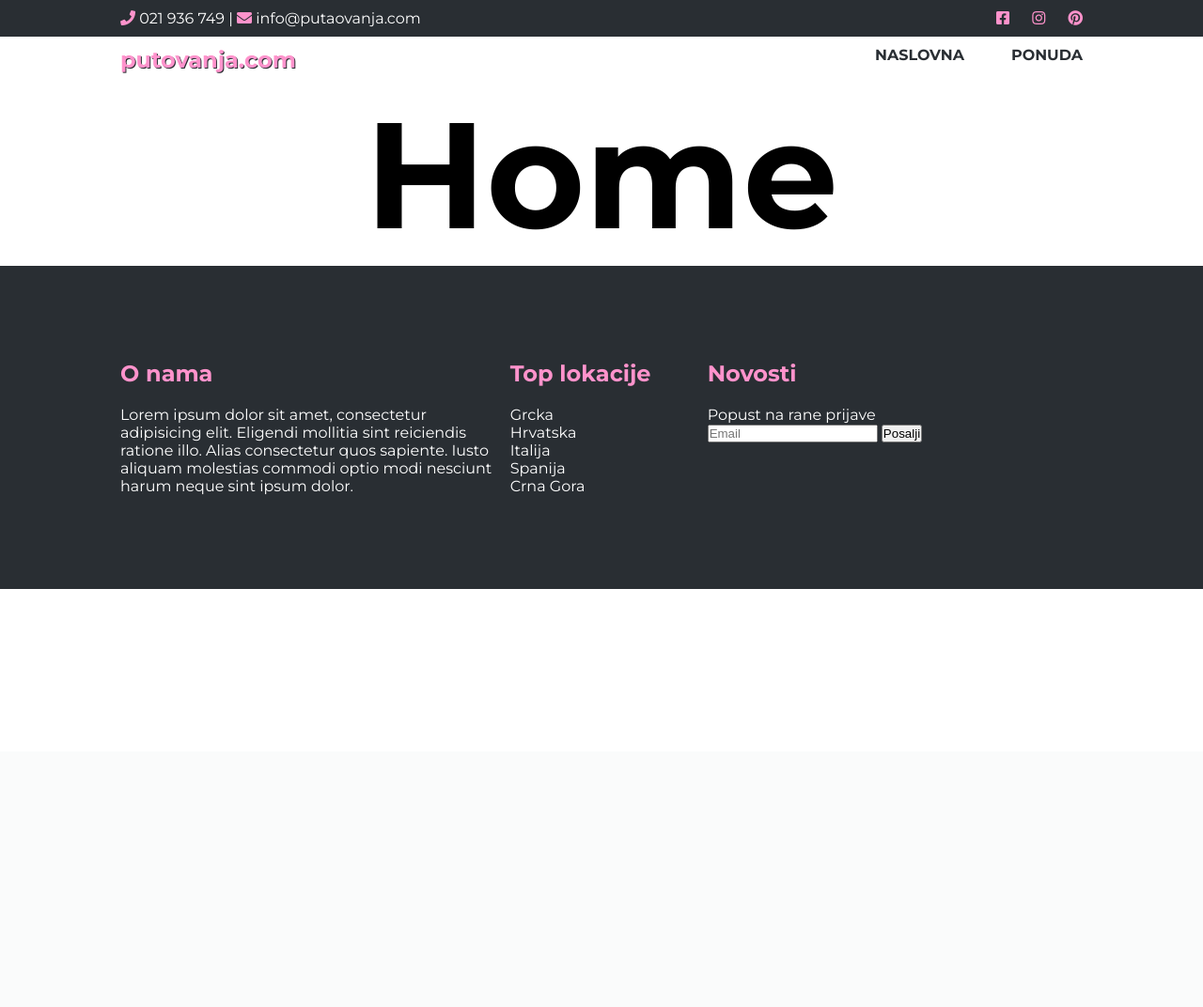
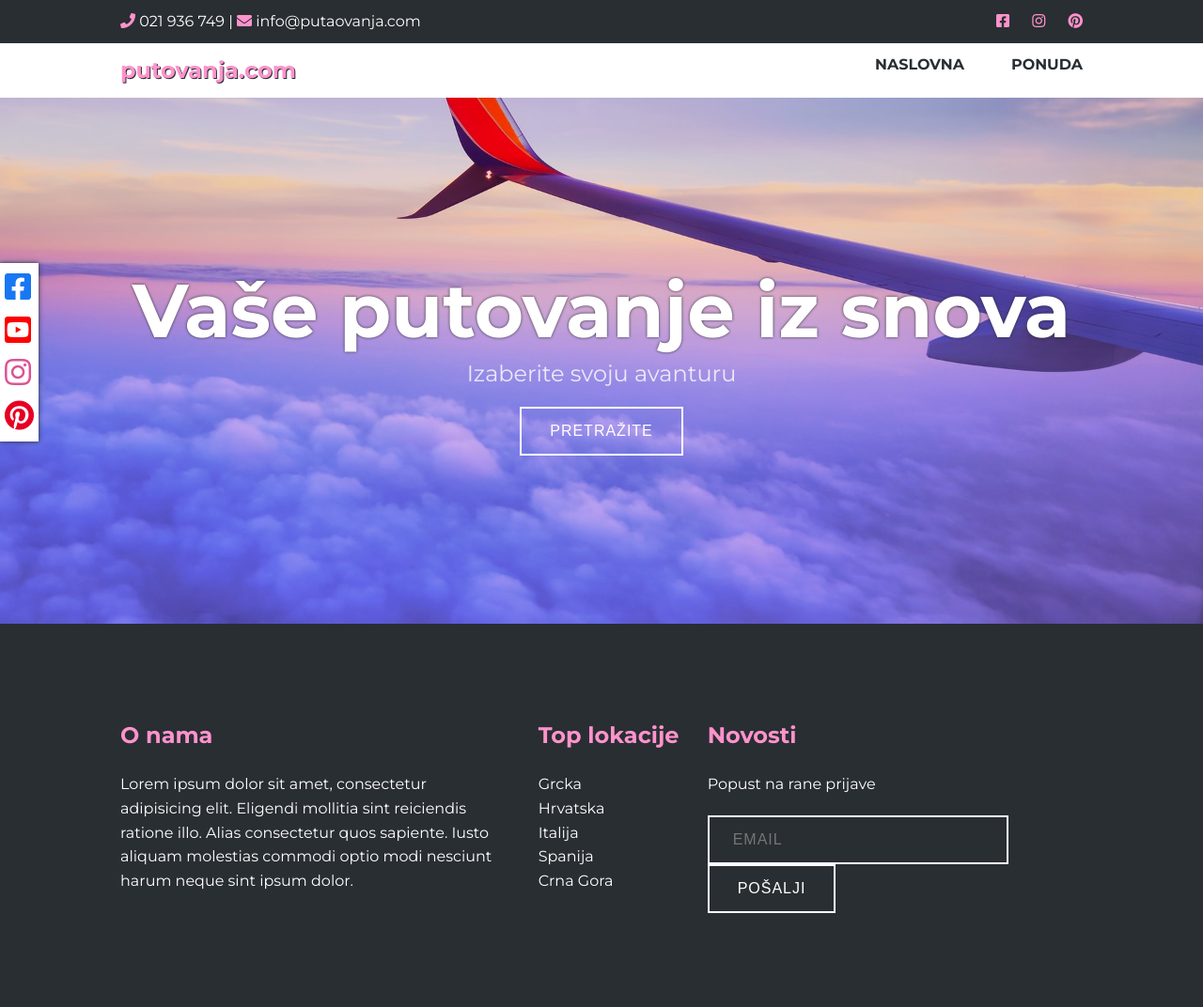
Before and after one commit to milivojevicentijevic/fsc-putovanja, a PHP site: page / in a window 1280 px wide. Shown: the whole page at 94% size. Before the commit the page ends 627 px from the top, so only its background shows below. Run offline with PHP 8.4, Linux system fonts and the light colour scheme.

Commit message:
aside, headerHome, footer

```diff
--- a/footer.php
+++ b/footer.php
@@ -19,7 +19,7 @@
                 <h3>Novosti</h3>
                 <p>Popust na rane prijave</p>
                 <input type="email" placeholder="Email">
-                <input type="submit" value="Posalji">
+                <button>Pošalji</button>
             </div>
         </article>
     </footer>
--- a/header.php
+++ b/header.php
@@ -28,3 +28,12 @@
             <li><a href="ponuda.php">Ponuda</a></li>
         </ul>
     </nav>
+    <!-- aside -->
+    <aside>
+        <ul>
+            <li><i class="fab fa-facebook-square"></i></li>
+            <li><i class="fab fa-youtube-square"></i></li>
+            <li><i class="fab fa-instagram"></i></li>
+            <li><i class="fab fa-pinterest"></i></li>
+        </ul>
+    </aside>
--- a/index.php
+++ b/index.php
@@ -1,5 +1,12 @@
 <?php include 'header.php'; ?>
 
-<h1 style="font-size: 10rem; text-align: center;">Home</h1>
+<!-- headerHome -->
+<header class="headerHome">
+    <article>
+        <h1>Vaše putovanje iz snova</h1>
+        <p>Izaberite svoju avanturu</p>
+        <button>Pretražite</button>
+    </article>
+</header>
 
 <?php include 'footer.php'; ?>
--- a/style.css
+++ b/style.css
@@ -16,6 +16,7 @@ basic styles
 body {
     font-family: 'Montserrat', sans-serif;
     font-size: 16px;
+    line-height: 1.6;
 }
 .container {
     width: 80%;
@@ -27,6 +28,21 @@ ul {
 a {
     text-decoration: none;
     transition: var(--transition);
+}
+button {
+    padding: 15px 30px;
+    cursor: pointer;
+    transition: var(--transition);
+    background-color: transparent;
+    color: var(--white);
+    border: 2px solid var(--white);
+    text-transform: uppercase;
+    font-size: 1rem;
+    letter-spacing: 1px;
+}
+button:hover {
+    background-color: var(--white);
+    color: var(--darkGray);
 }
 /**********************
 topbar
@@ -98,9 +114,13 @@ footer div:nth-child(1) {
 }
 footer div:nth-child(2) {
     flex: 0 0 19%;
+    padding-left: 30px;
 }
 footer div:nth-child(3) {
     flex: 0 0 39%;
+}
+footer div:nth-child(3) p {
+    padding-bottom: 20px;
 }
 footer a {
     color: var(--white);
@@ -109,8 +129,76 @@ footer a:hover {
     color: var(--accents);
 }
 footer input[type="email"] {
+    padding: 15px 25px;
+    background-color: transparent;
+    color: var(--white);
+    border: 2px solid var(--white);
+    font-size: 1rem;
+    outline: none;
+    width: 320px;
+}
+footer input::placeholder {
+    text-transform: uppercase;
+    letter-spacing: 1px;
+}
+/**********************
+aside
+**********************/
+aside {
+    height: 100vh;
+    position: fixed;
+    top: 0;
+}
+aside ul {
+    position: relative;
+    top: 35%;
+    background-color: var(--white);
+    box-shadow: 0 0 5px var(--darkGray);
+    padding: 4px 0;
+}
+aside li {
+    display: block;
+    padding: 5px;
+}
+aside li i {
+    color: red;
+    font-size: 2rem;
+}
+aside li:nth-child(1) i {
+    color: #1877f2;
+}
+aside li:nth-child(2) i {
+    color: red;
+}
+aside li:nth-child(3) i {
+    color: #dc5395;
+}
+aside li:nth-child(4) i {
+    color: #e60023;
+}
 
+/**********************
+H O M E
+**********************/
+.headerHome {
+    background-image: url(img/header.jpg);
+    background-position: center;
+    background-size: cover;
+    height: 70vh;
+    display: flex;
+    flex-direction: column;
+    align-items: center;
+    justify-content: center;
+    text-align: center;
+    color: var(--white);
 }
-footer input[type="submit"] {
-
+.headerHome h1 {
+    font-size: 5rem;
+    text-shadow: 0 0 3px var(--darkGray);
+    line-height: 1.2;
 }
+.headerHome p {
+    font-size: 1.5rem;
+    opacity: .8;
+    padding: 0 0 15px;
+}
```
